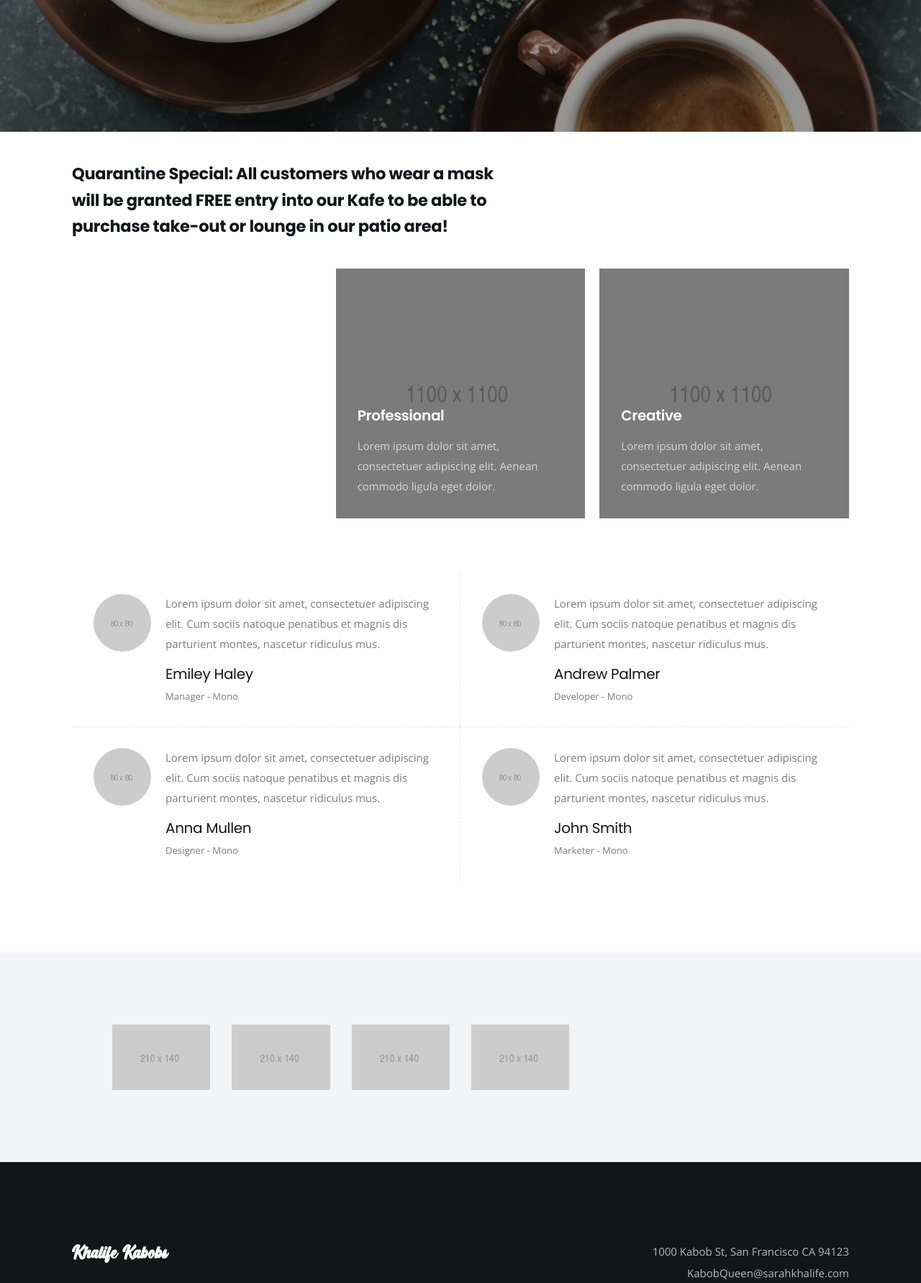
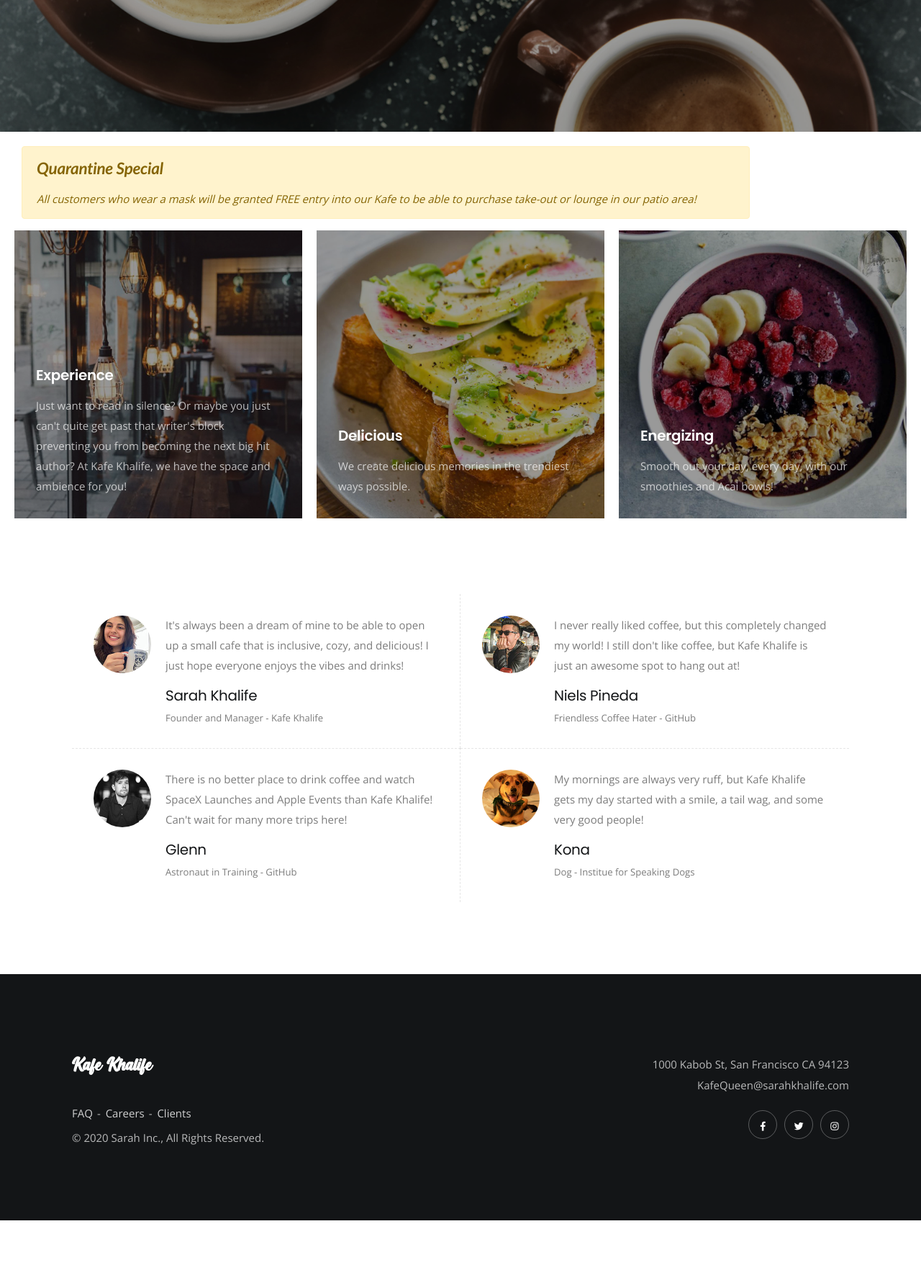
Before and after one commit to KafeKhalife/kafekhalife.github.io, a plain HTML site: page index.html in a window 1280 px wide. Shown: the part 431-2213 px from the top of the page at 72% size. After the commit the page ends 2126 px from the top, so only its background shows below. Drawn offline with nearby package versions, Linux system fonts and the light colour scheme; some packages are replaced by stand-ins of ours.

Commit message:
Added images, polish, fixed index.html

```diff
--- a/index.html
+++ b/index.html
@@ -38,31 +38,46 @@
 							<a class="nav-link" href="#">Menu</a>
 				        	<ul class="dropdown-menu">
 								<li class="sub-dropdown">
-									<a href="#">Shish Kebabs</a>
+									<a href="#">Coffee Based</a>
 									<div class="sub-dropdown-menu">
-										<a href="#">Lamb</a>
-										<a href="#">Beef</a>
-										<a href="#">Chicken</a>
+										<a href="#">Lattes</a>
+										<a href="#">Espresso</a>
+										<a href="#">Americano</a>
+                                        <a href="#">Cappuccino</a>
+                                        <a href="#">Sarah's Choice</a>
 									</div>
 								</li>
 								<li class="sub-dropdown">
-									<a href="#">Soups, Salads, and Sides</a>
+									<a href="#">Tea Based</a>
 									<div class="sub-dropdown-menu">
-										<a href="#">Hummus</a>
-                                        <a href="#">Rice</a>
-                                        <a href="#">Lentil Soup</a>
-                                        <a href="#">Chicken Salad</a>
+										<a href="#">Hot Tea</a>
+                                        <a href="#">Matcha Blends</a>
+                                        <a href="#">Chai</a>
+                                        <a href="#">Thai Tea</a>
 									</div>
 								</li>
 								<li class="sub-dropdown">
-									<a href="#">Drinks</a>
+									<a href="#">Smoothies</a>
 									<div class="sub-dropdown-menu">
-										<a href="#">Water</a>
-										<a href="#">Wine</a>
-										<a href="#">Mountain Dew</a>
+										<a href="#">Pineapple Mango</a>
+										<a href="#">Banana Strawberry</a>
+										<a href="#">All of the fruit</a>
+									</div>
+								</li>
+                                <li class="sub-dropdown">
+									<a href="#">Kitchen Made</a>
+									<div class="sub-dropdown-menu">
+										<a href="#">Big Salad</a>
+										<a href="#">Croissant</a>
+										<a href="#">Gluten Full Donut</a>
+                                        <a href="#">Vegan Free Ham</a>
+                                        <a href="#">Sarah's Soup of the Day</a>
 									</div>
 								</li>
 							</ul>
+						</li>
+                        <li class="nav-item">
+							<a class="nav-link" href="#">About Us</a>
 						</li>
 
 					</ul><!-- end nav -->
@@ -89,20 +104,22 @@
 		<!-- end Hero section -->
 
 		<!-- About section -->
-		<div class="row margin-top-40" >
-			<div class="container">
-				<div class="row">
-					<div class="col-12 col-sm-10 col-md-8 col-lg-7">
-						<h2 style="font-size:150%" class="font-weight-bold margin-0">Quarantine Special: All customers who wear a mask will be granted FREE entry into our Kafe to be able to purchase take-out or lounge in our patio area!</h2>
-					</div>
-				</div><!-- end row -->
-				<div class="row col-spacing-20 margin-top-40">
+        <div class="container-fluid">
+		<div class="row margin-top-20" >
+            <div class="col-md-10 col-md-offset-1">
+			     <div class="alert alert-warning" role="alert">
+						<h2 class="alert-heading" style="font-size:150%; font-family:Trebuchet MS; font-style:italic;" class="font-weight-normal">Quarantine Special</h2>
+                        <p style="font-style:italic;">All customers who wear a mask will be granted FREE entry into our Kafe to be able to purchase take-out or lounge in our patio area!</p>
+                </div>
+            </div>
+        </div>
+				<div class="row col-spacing-20 margin-top-5">
 					<div class="col-12 col-lg-4">
 						<div class="hoverbox-6">
-							<img src="../assets/images/KrabbyPatty.jpg" alt="">
+							<img src="../assets/images/Kafe1.jpg" alt="">
 							<div class="content">
-								<h5>Experienced</h5>
-								<p>Lorem ipsum dolor sit amet, consectetuer adipiscing elit. Aenean commodo ligula eget dolor.</p>
+								<h5>Experience</h5>
+								<p>Just want to read in silence? Or maybe you just can't quite get past that writer's block preventing you from becoming the next big hit author? At Kafe Khalife, we have the space and ambience for you!</p>
 							</div>
 							<div class="hover-content">
 								<a class="button button-lg button-outline-white-2 button-rounded" href="#">Learn More</a>
@@ -111,10 +128,10 @@
 					</div>
 					<div class="col-12 col-lg-4">
 						<div class="hoverbox-6">
-							<img src="../assets/images/col-1-square.jpg" alt="">
+							<img src="../assets/images/Kafe2.jpg" alt="">
 							<div class="content">
-								<h5>Professional</h5>
-								<p>Lorem ipsum dolor sit amet, consectetuer adipiscing elit. Aenean commodo ligula eget dolor.</p>
+								<h5>Delicious</h5>
+								<p>We create delicious memories in the trendiest ways possible.</p>
 							</div>
 							<div class="hover-content">
 								<a class="button button-lg button-outline-white-2 button-rounded" href="#">Learn More</a>
@@ -123,10 +140,10 @@
 					</div>
 					<div class="col-12 col-lg-4">
 						<div class="hoverbox-6">
-							<img src="../assets/images/col-1-square.jpg" alt="">
+							<img src="../assets/images/Kafe3.jpg" alt="">
 							<div class="content">
-								<h5>Creative</h5>
-								<p>Lorem ipsum dolor sit amet, consectetuer adipiscing elit. Aenean commodo ligula eget dolor.</p>
+								<h5>Energizing</h5>
+								<p>Smooth out your day, every day, with our smoothies and Acai bowls!</p>
 							</div>
 							<div class="hover-content">
 								<a class="button button-lg button-outline-white-2 button-rounded" href="#">Learn More</a>
@@ -135,7 +152,6 @@
 					</div>
 				</div><!-- end row -->
 			</div><!-- end container -->
-		</div>
 		<!-- end About section -->
 
 		<!-- Testimonial section -->
@@ -145,45 +161,45 @@
 					<!-- 1 -->
 					<div class="testimonial-grid-box">
 						<div class="testimonial-img">
-							<img src="../assets/images/img-circle-small.jpg" alt="">
+							<img src="../assets/images/Sarah.jpg" alt="">
 						</div>
 						<div class="testimonial-content">
-							<p class="margin-bottom-10">Lorem ipsum dolor sit amet, consectetuer adipiscing elit. Cum sociis natoque penatibus et magnis dis parturient montes, nascetur ridiculus mus.</p>
-							<h5 class="font-weight-normal margin-0">Emiley Haley</h5>
-							<span class="font-small font-weight-normal">Manager - Mono</span>
+							<p class="margin-bottom-10">It's always been a dream of mine to be able to open up a small cafe that is inclusive, cozy, and delicious! I just hope everyone enjoys the vibes and drinks!</p>
+							<h5 class="font-weight-normal margin-0">Sarah Khalife</h5>
+							<span class="font-small font-weight-normal">Founder and Manager - Kafe Khalife</span>
 						</div>
 					</div>
 					<!-- 2 -->
 					<div class="testimonial-grid-box">
 						<div class="testimonial-img">
-							<img src="../assets/images/img-circle-small.jpg" alt="">
+							<img src="../assets/images/Niels.jpg" alt="">
 						</div>
 						<div class="testimonial-content">
-							<p class="margin-bottom-10">Lorem ipsum dolor sit amet, consectetuer adipiscing elit. Cum sociis natoque penatibus et magnis dis parturient montes, nascetur ridiculus mus.</p>
-							<h5 class="font-weight-normal margin-0">Andrew Palmer</h5>
-							<span class="font-small font-weight-normal">Developer - Mono</span>
+							<p class="margin-bottom-10">I never really liked coffee, but this completely changed my world!  I still don't like coffee, but Kafe Khalife is just an awesome spot to hang out at!</p>
+							<h5 class="font-weight-normal margin-0">Niels Pineda</h5>
+							<span class="font-small font-weight-normal">Friendless Coffee Hater - GitHub</span>
 						</div>
 					</div>
 					<!-- 3 -->
 					<div class="testimonial-grid-box">
 						<div class="testimonial-img">
-							<img src="../assets/images/img-circle-small.jpg" alt="">
+							<img src="../assets/images/Glenn.jpg" alt="">
 						</div>
 						<div class="testimonial-content">
-							<p class="margin-bottom-10">Lorem ipsum dolor sit amet, consectetuer adipiscing elit. Cum sociis natoque penatibus et magnis dis parturient montes, nascetur ridiculus mus.</p>
-							<h5 class="font-weight-normal margin-0">Anna Mullen</h5>
-							<span class="font-small font-weight-normal">Designer - Mono</span>
+							<p class="margin-bottom-10">There is no better place to drink coffee and watch SpaceX Launches and Apple Events than Kafe Khalife!  Can't wait for many more trips here!</p>
+							<h5 class="font-weight-normal margin-0">Glenn</h5>
+							<span class="font-small font-weight-normal">Astronaut in Training - GitHub</span>
 						</div>
 					</div>
 					<!-- 4 -->
 					<div class="testimonial-grid-box">
 						<div class="testimonial-img">
-							<img src="../assets/images/img-circle-small.jpg" alt="">
+							<img src="../assets/images/Kona.jpg" alt="">
 						</div>
 						<div class="testimonial-content">
-							<p class="margin-bottom-10">Lorem ipsum dolor sit amet, consectetuer adipiscing elit. Cum sociis natoque penatibus et magnis dis parturient montes, nascetur ridiculus mus.</p>
-							<h5 class="font-weight-normal margin-0">John Smith</h5>
-							<span class="font-small font-weight-normal">Marketer - Mono</span>
+							<p class="margin-bottom-10">My mornings are always very ruff, but Kafe Khalife gets my day started with a smile, a tail wag, and some very good people!</p>
+							<h5 class="font-weight-normal margin-0">Kona</h5>
+							<span class="font-small font-weight-normal">Dog - Institue for Speaking Dogs</span>
 						</div>
 					</div>
 				</div>
@@ -191,45 +207,12 @@
 		</div>
 		<!-- end Testimonial section -->
 
-		<!-- Clients section -->
-		<div class="section bg-grey">
-			<div class="container">
-				<div class="owl-carousel" data-owl-nav="true" data-owl-dots="false" data-owl-margin="30" data-owl-autoplay="true" data-owl-xs="1" data-owl-sm="2" data-owl-md="3" data-owl-lg="4" data-owl-xl="6">
-					<!-- Client box 1 -->
-					<div class="client-box">
-						<a href="#">
-							<img src="../assets/images/col-5.jpg" alt="">
-						</a>
-					</div>
-					<!-- Client box 2 -->
-					<div class="client-box">
-						<a href="#">
-							<img src="../assets/images/col-5.jpg" alt="">
-						</a>
-					</div>
-					<!-- Client box 3 -->
-					<div class="client-box">
-						<a href="#">
-							<img src="../assets/images/col-5.jpg" alt="">
-						</a>
-					</div>
-					<!-- Client box 4 -->
-					<div class="client-box">
-						<a href="#">
-							<img src="../assets/images/col-5.jpg" alt="">
-						</a>
-					</div>
-				</div><!-- end owl-carousel -->
-			</div><!-- end container -->
-		</div>
-		<!-- end Clients section -->
-
 		<footer>
 			<div class="section bg-dark">
 				<div class="container">
 					<div class="row align-items-center">
 						<div class="col-12 col-md-6">
-							<h2 style="font-family:SpongeFont";> Khalife Kabobs</h2>
+							<h2 style="font-family:SpongeFont";> Kafe Khalife</h2>
 							<ul class="list-inline-dash margin-top-30">
 								<li><a href="#">FAQ</a></li>
 								<li><a href="#">Careers</a></li>
@@ -240,7 +223,7 @@
 						<div class="col-12 col-md-6 text-md-right">
 							<ul class="list-unstyled">
 								<li>1000 Kabob St, San Francisco CA 94123</li>
-								<li>KabobQueen@sarahkhalife.com</li>
+								<li>KafeQueen@sarahkhalife.com</li>
 							</ul>
 							<ul class="list-inline-sm icon-sm margin-top-30">
 								<li><a class="button-circle button-circle-sm button-circle-outline-white" href="#"><i class="fab fa-facebook-f"></i></a></li>
```
Also changed, not shown: assets/images/Glenn.jpg (added), assets/images/Kafe1.jpg (added), assets/images/Kafe2.jpg (added), assets/images/Kafe3.jpg (added), assets/images/Kona.jpg (added), assets/images/Niels.jpg (added), assets/images/Sarah.jpg (added).
